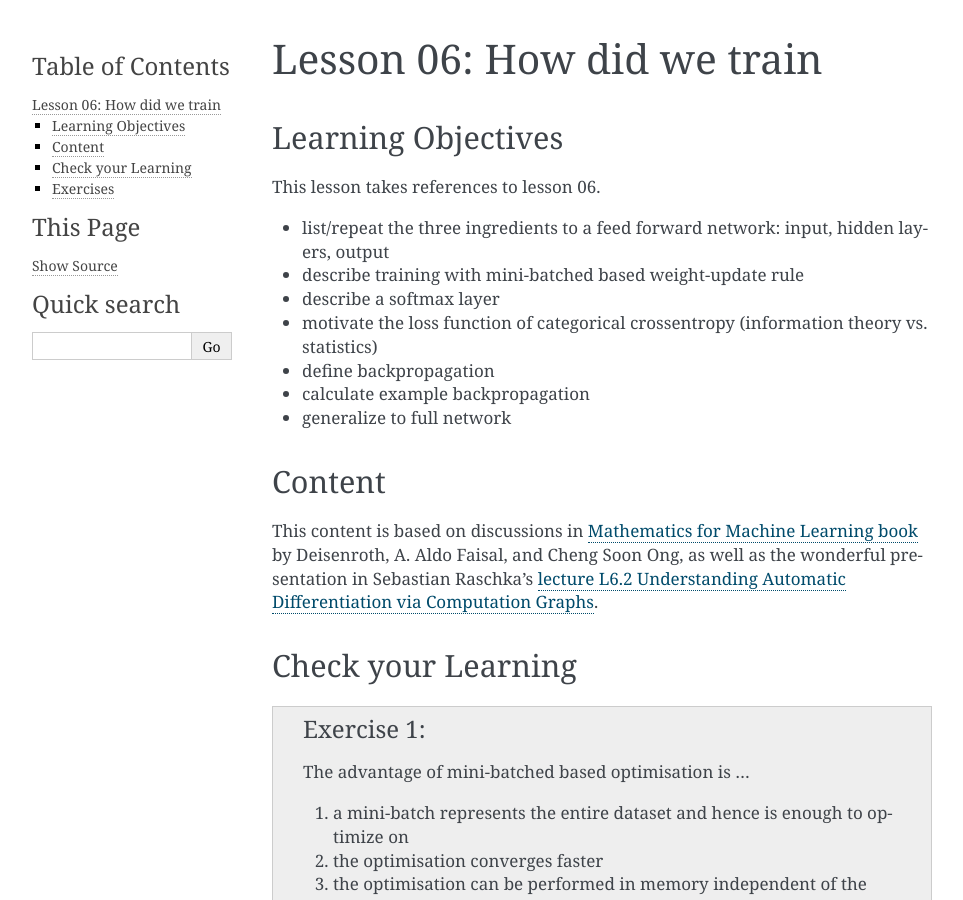
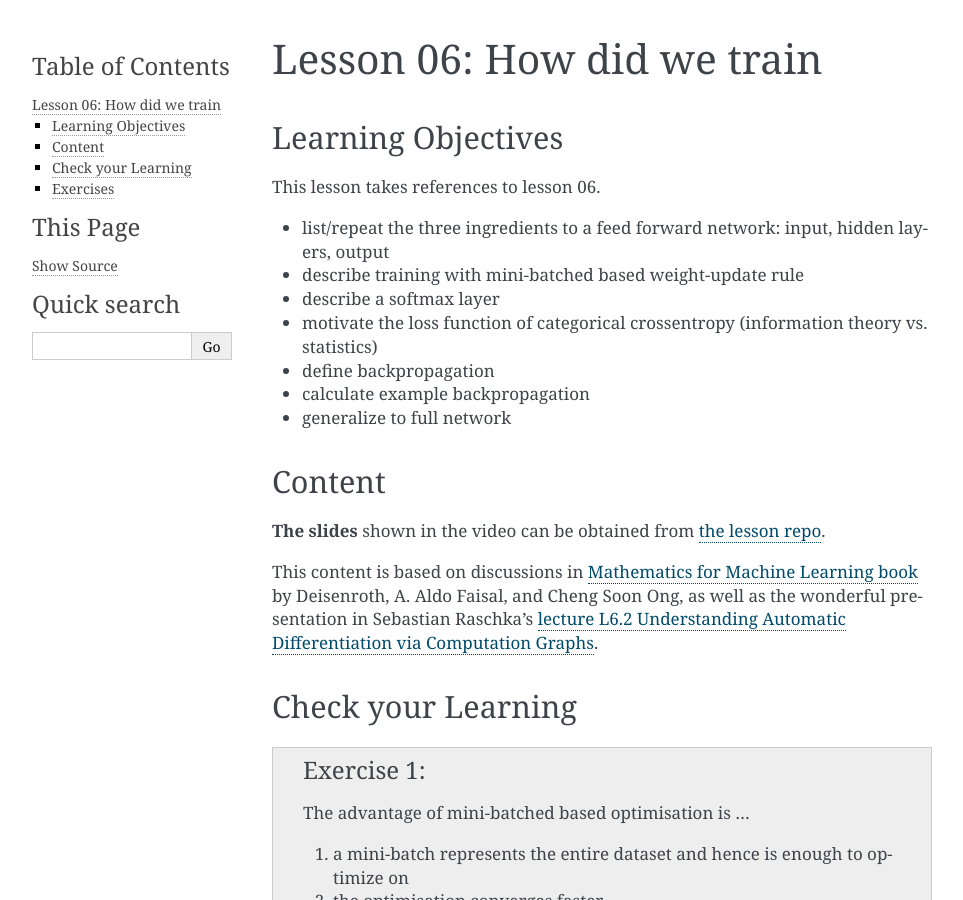
Before and after one commit to deeplearning540/deeplearning540.github.io, a Sphinx documentation site: the page built from source/lesson06/content.rst, in a window 1280 px wide and 900 px high. Shown: the whole window, without its empty margins (148-1111 px from the left). Built offline with Sphinx 7.4.7, drawn with Linux system fonts in a browser that asks for light colours.

Commit message:
referencing the slides for lesson06

```diff
--- a/source/lesson06/content.rst
+++ b/source/lesson06/content.rst
@@ -21,7 +21,10 @@ This lesson takes references to lesson 06.
 Content
 =======
 
+**The slides** shown in the video can be obtained from `the lesson repo <https://github.com/deeplearning540/lesson06/releases/download/v2021.03.03-a/refs.tags.v2021.03.03-a-slides.pdf>`_.
+
 This content is based on discussions in `Mathematics for Machine Learning book <https://mml-book.github.io/>`_ by Deisenroth, A. Aldo Faisal, and Cheng Soon Ong, as well as the wonderful presentation in Sebastian Raschka's `lecture L6.2 Understanding Automatic Differentiation via Computation Graphs <https://youtu.be/oY6-i2Ybin4>`_.
+
 
 
 Check your Learning
```
